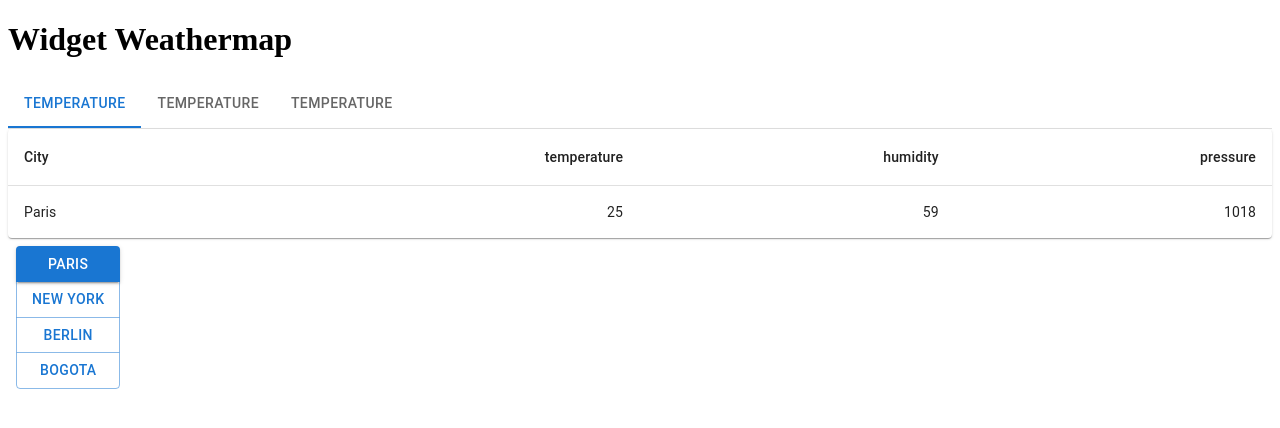
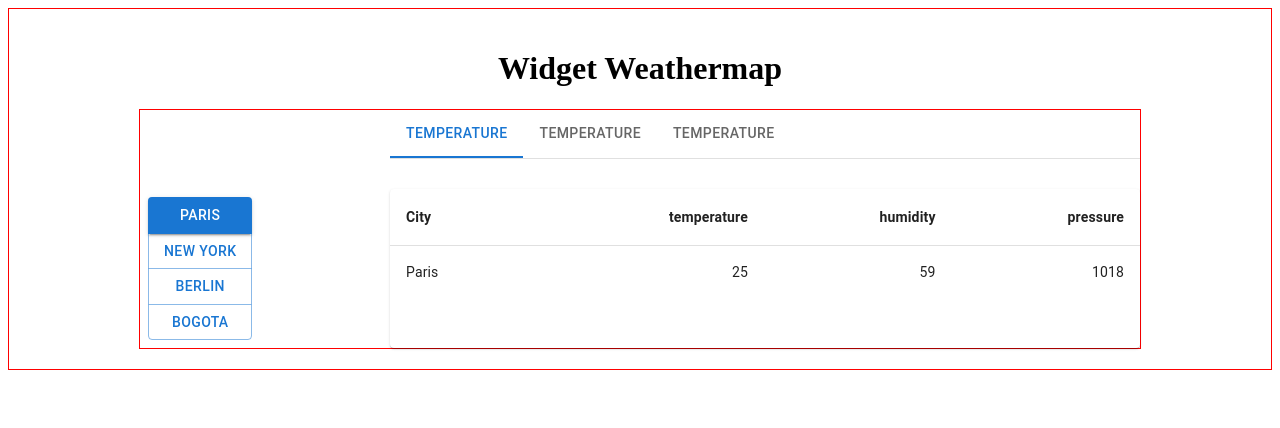
Before and after one commit to ayarmkt/weather-app-tech-test, a React (Create React App) app: page / in a window 1280 px wide. Shown: the top 428 px of the page. Built offline with nearby package versions, Linux system fonts and the light colour scheme; no server answers; the HTML template or start-up script is replaced by a standard one.

Commit message:
fixing styling

```diff
--- a/src/App.css
+++ b/src/App.css
@@ -1,38 +1,34 @@
-.App {
-  text-align: center;
-}
-
-.App-logo {
-  height: 40vmin;
-  pointer-events: none;
-}
-
-@media (prefers-reduced-motion: no-preference) {
-  .App-logo {
-    animation: App-logo-spin infinite 20s linear;
-  }
-}
-
-.App-header {
-  background-color: #282c34;
-  min-height: 100vh;
+.container {
+  padding: 20px;
+  border: 1px solid red;
   display: flex;
   flex-direction: column;
   align-items: center;
-  justify-content: center;
-  font-size: calc(10px + 2vmin);
-  color: white;
+}
+/*
+h1 {
+  align-self: center;
+} */
+
+.content-container {
+  display: grid;
+  grid-template-columns: 1fr 3fr;
+  grid-template-rows: 1fr 2fr;
+  border: 1px solid red;
+  width: 1000px;
 }
 
-.App-link {
-  color: #61dafb;
+.tabs {
+  grid-column: 2;
+  grid-row: 1;
 }
 
-@keyframes App-logo-spin {
-  from {
-    transform: rotate(0deg);
-  }
-  to {
-    transform: rotate(360deg);
-  }
+.table {
+  grid-column: 2;
+  grid-row: 2;
 }
+
+.buttons {
+  grid-column: 1;
+  grid-row: 2;
+}
--- a/src/App.js
+++ b/src/App.js
@@ -94,17 +94,28 @@ const App = () => {
   // }, [value, selectedCity]);
 
   return (
-    <>
+    <div className='container'>
       <h1>Widget Weathermap</h1>
-      <WeatherMeasureTabs value={value} setValue={setValue} />
-      <WeatherTable value={value} weatherInfo={weatherInfo} />
+      <div className='content-container'>
+        <WeatherMeasureTabs
+          value={value}
+          setValue={setValue}
+          className='tabs'
+        />
+        <WeatherTable
+          value={value}
+          weatherInfo={weatherInfo}
+          className='table'
+        />
         <CityButtons
+          className='buttons'
           locationData={locationData}
           selectedCity={selectedCity}
           setSelectedCity={setSelectedCity}
           setSelectedCityIndex={setSelectedCityIndex}
         />
-    </>
+      </div>
+    </div>
   );
 };
 
--- a/src/components/CityButtons.js
+++ b/src/components/CityButtons.js
@@ -8,6 +8,7 @@ const CityButtons = ({
   selectedCity,
   setSelectedCity,
   setSelectedCityIndex,
+  className,
 }) => {
   //const [selectedCity, setSelectedCity] = useState('Paris');
 
@@ -42,6 +43,7 @@ const CityButtons = ({
 
   return (
     <Box
+      className={className}
       sx={{
         display: 'flex',
         '& > *': {
--- a/src/components/WeatherMeasureTab/WeatherMeasureTab.js
+++ b/src/components/WeatherMeasureTab/WeatherMeasureTab.js
@@ -22,7 +22,7 @@ const a11yProps = (
   };
 };
 
-const WeatherMeasureTabs = ({ value, setValue }) => {
+const WeatherMeasureTabs = ({ value, setValue, className }) => {
   //const [value, setValue] = useState(0);
 
   const handleChange = (
@@ -33,7 +33,7 @@ const WeatherMeasureTabs = ({ value, setValue }) => {
   };
 
   return (
-    <Box sx={{ width: '100%' }}>
+    <Box className={className} sx={{ width: '100%', pb: 3 }}>
       <Box sx={{ borderBottom: 1, borderColor: 'divider' }}>
         <Tabs
           value={value}
--- a/src/components/WeatherTable.js
+++ b/src/components/WeatherTable.js
@@ -9,7 +9,7 @@ import TableRow from '@mui/material/TableRow';
 import Paper from '@mui/material/Paper';
 import { locationData } from '../assets/locationData';
 
-const WeatherTable = ({ value, weatherInfo }) => {
+const WeatherTable = ({ value, weatherInfo, className }) => {
   console.log('data I want to use', weatherInfo);
   let basicData;
   let weatherMeasuresNames;
@@ -28,13 +28,21 @@ const WeatherTable = ({ value, weatherInfo }) => {
       {!weatherInfo && <p>Loading...</p>}
       {/* {weatherInfo && noWeatherInfo && <p>No results</p>} */}
       {weatherInfo && ( //!noWeatherInfo &&
-        <TableContainer component={Paper} value={value} index={0}>
-          <Table sx={{ minWidth: 650 }} aria-label='simple table'>
+        <TableContainer
+          className={className}
+          component={Paper}
+          value={value}
+          index={0}
+          // sx={{ maxWidth: 600 }}
+        >
+          <Table //sx={{ maxWidth: 300 }}
+            aria-label='simple table'
+          >
             <TableHead>
               <TableRow>
-                <TableCell>City</TableCell>
+                <TableCell sx={{ fontWeight: 700 }}>City</TableCell>
                 {weatherMeasuresNames.map((name) => (
-                  <TableCell key={name} align='right'>
+                  <TableCell key={name} align='right' sx={{ fontWeight: 700 }}>
                     {name}
                   </TableCell>
                 ))}
@@ -50,7 +58,9 @@ const WeatherTable = ({ value, weatherInfo }) => {
                     {Object.keys(row)}
                   </TableCell>
                   {weatherMeasuresNames.map((name) => (
-                    <TableCell align='right'>{basicData[name]}</TableCell>
+                    <TableCell key={name} align='right'>
+                      {basicData[name]}
+                    </TableCell>
                   ))}
                 </TableRow>
               ))}
```
Lines whose indentation alone changed are shown as unchanged.
